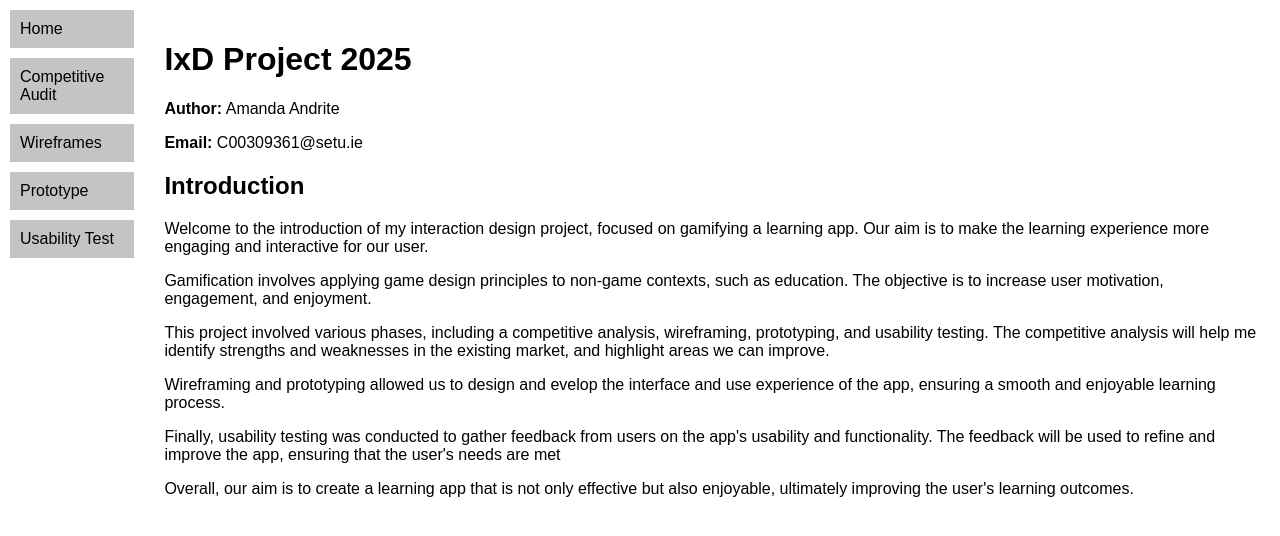
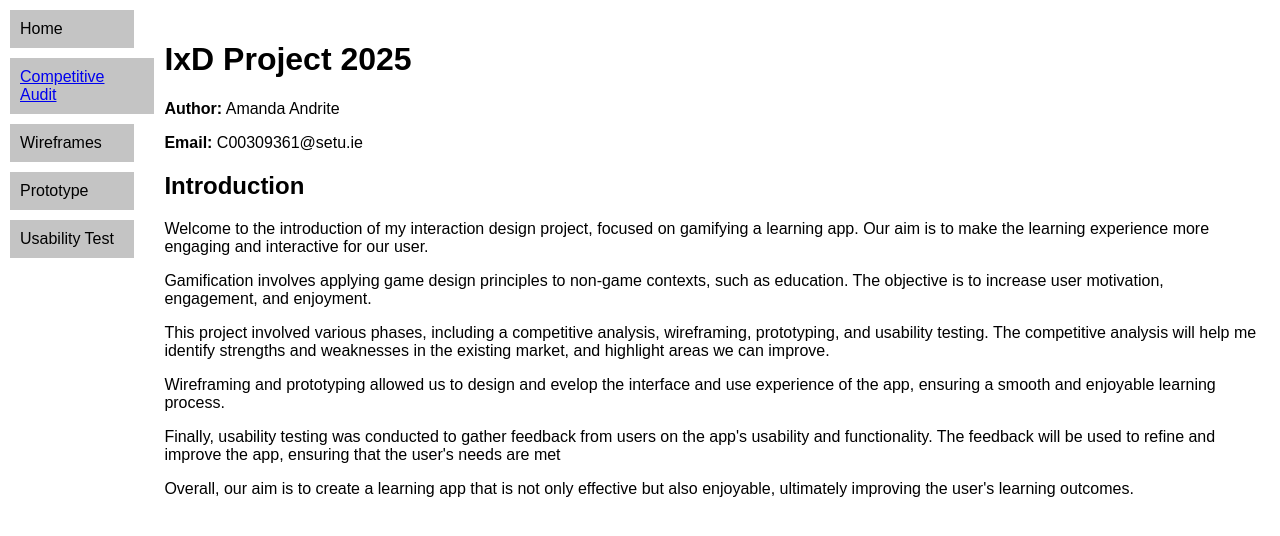
Before and after one commit to Amanda-Andrite/IxD25, a plain HTML site: page index.html in a window 1280 px wide. Drawn offline with Linux system fonts and the light colour scheme.

Commit message:
Update index.html

```diff
--- a/index.html
+++ b/index.html
@@ -7,7 +7,7 @@
     <div class="main">
         <div class="sidebar">
             <button class="nav-button">Home</button>
-            <button class="nav-button">Competitive Audit</button>
+            <a href = "competitive-audit.html" class="nav-button">Competitive Audit</a>
             <button class="nav-button">Wireframes</button>
             <button class="nav-button">Prototype</button>
             <button class="nav-button">Usability Test</button>
```
